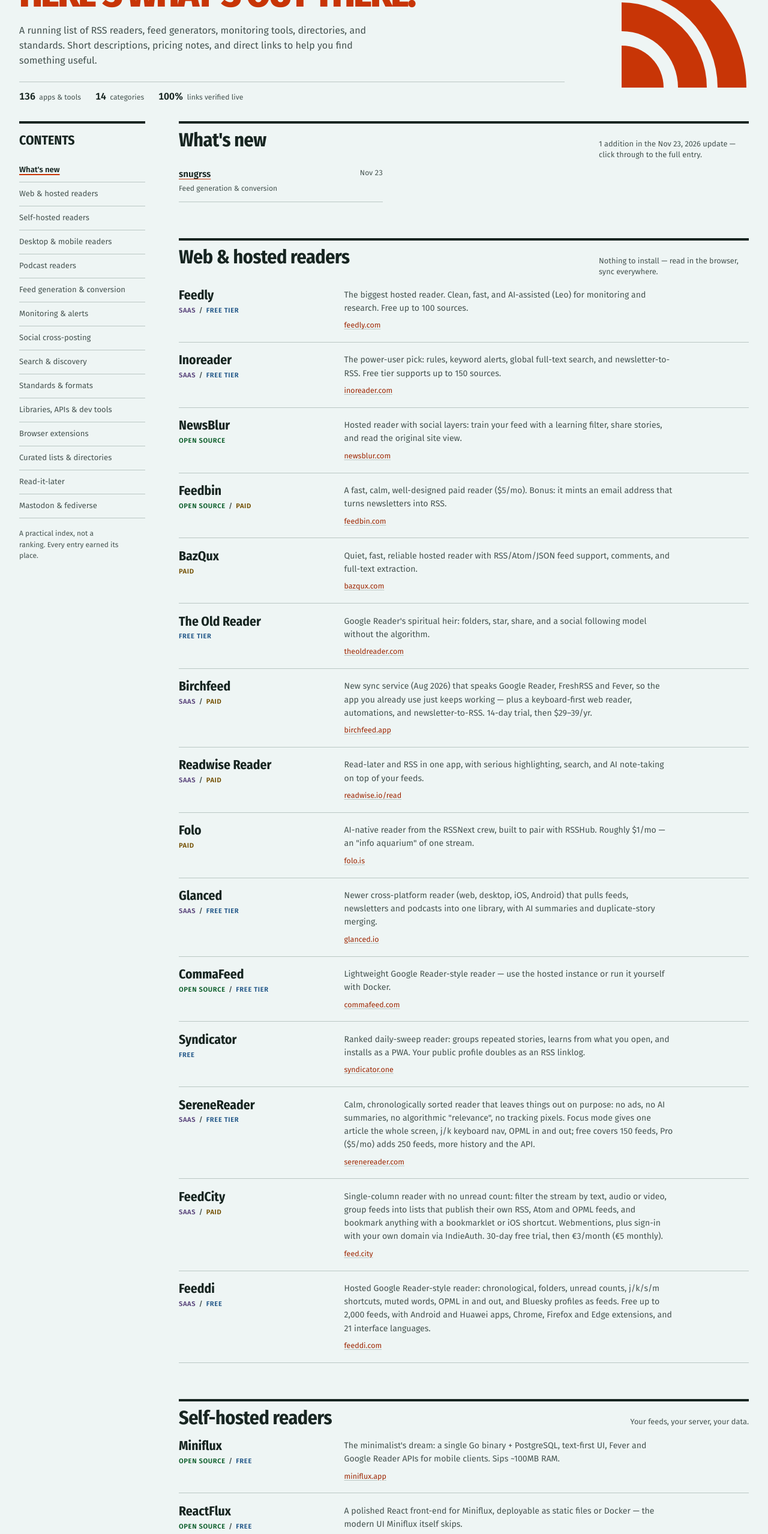
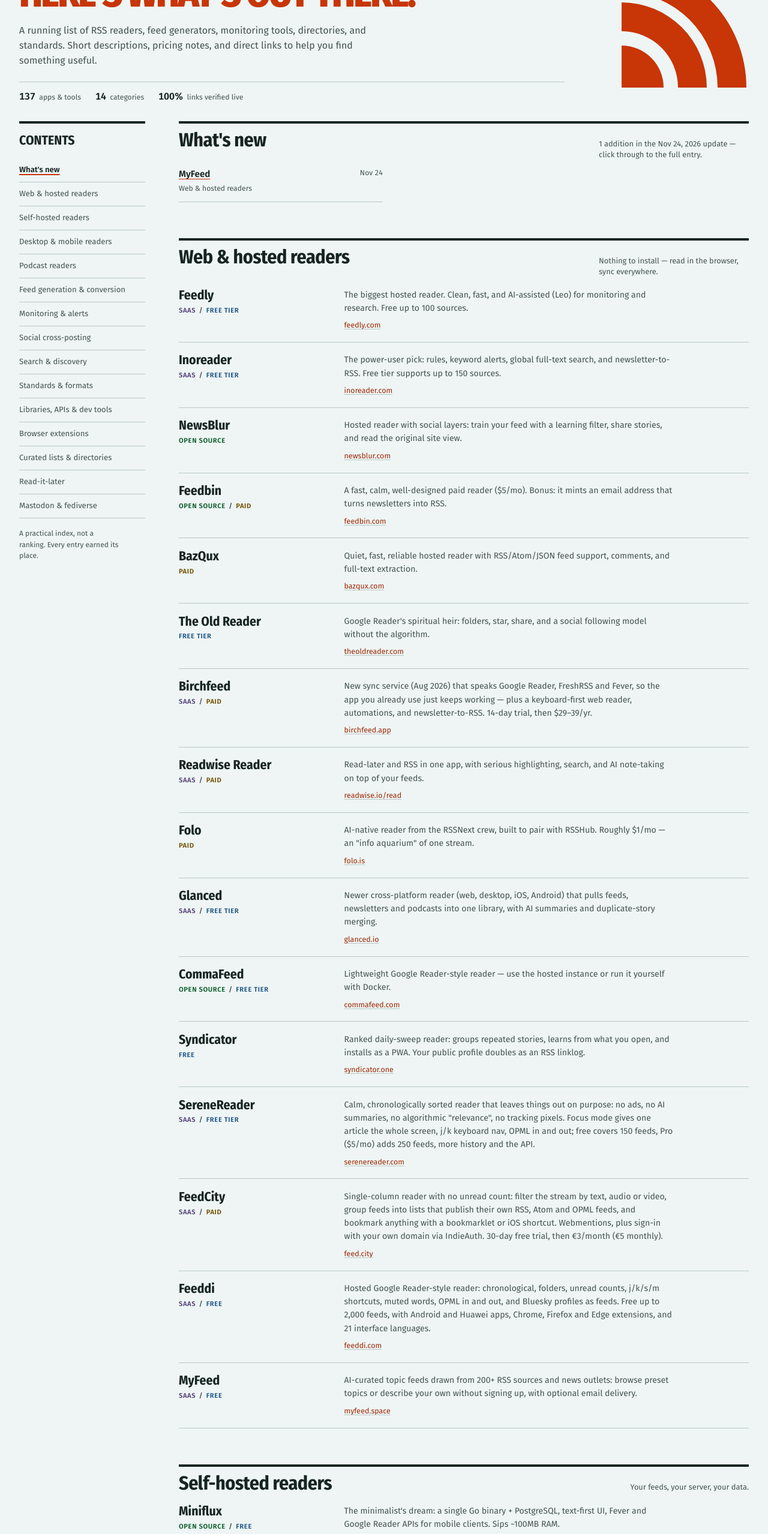
Before and after one commit to jcrabapple/rss-universe, a plain HTML site: page index.html in a window 1280 px wide. Shown: the part 240-2797 px from the top of the page at 60% size. Drawn offline with Linux system fonts and the light colour scheme.

Commit message:
Add MyFeed web reader to web & hosted readers (issue #35)

```diff
--- a/index.html
+++ b/index.html
@@ -590,11 +590,11 @@ FINISH: Desktop/mobile inspection, accessibility and behavior checks, detector,
     <h1 class="serif">RSS still works.<em>Here's what's out there.</em></h1>
     <p class="lede">A running list of RSS readers, feed generators, monitoring tools, directories, and standards. Short descriptions, pricing notes, and direct links to help you find something useful.</p>
     <div class="hero-stats">
-      <div class="stat"><b>136</b><span>apps &amp; tools</span></div>
+      <div class="stat"><b>137</b><span>apps &amp; tools</span></div>
       <div class="stat"><b>14</b><span>categories</span></div>
       <div class="stat"><b>100%</b><span>links verified live</span></div>
     </div>
-    <p class="hero-updated">A living directory, independently maintained. Updated Nov 23, 2026.</p>
+    <p class="hero-updated">A living directory, independently maintained. Updated Nov 24, 2026.</p>
   </div>
   <div class="hero-mark" aria-hidden="true">
     <svg viewBox="0 0 240 240" fill="none">
@@ -638,10 +638,10 @@ FINISH: Desktop/mobile inspection, accessibility and behavior checks, detector,
   <section class="whatsnew" id="whatsnew" aria-label="What's new">
     <div class="sec-head whatsnew-head">
       <h2 class="serif">What's new</h2>
-      <span class="blurb"><span class="blurb-full">1 addition in the Nov 23, 2026 update — click through to the full entry.</span><span class="blurb-short">1 addition &middot; Nov 23, 2026</span></span>
+      <span class="blurb"><span class="blurb-full">1 addition in the Nov 24, 2026 update — click through to the full entry.</span><span class="blurb-short">1 addition &middot; Nov 24, 2026</span></span>
     </div>
     <div class="wn-grid">
-      <a class="wn-card" href="#fn-snugrss"><b>snugrss</b><span class="wn-cat">Feed generation &amp; conversion</span><span class="wn-date">Nov 23</span></a>
+      <a class="wn-card" href="#fn-myfeed"><b>MyFeed</b><span class="wn-cat">Web &amp; hosted readers</span><span class="wn-date">Nov 24</span></a>
     </div>
   </section>
 
@@ -663,6 +663,7 @@ FINISH: Desktop/mobile inspection, accessibility and behavior checks, detector,
       <article class="card"><div class="card-head"><h3><a href="https://serenereader.com/" target="_blank" rel="noopener">SereneReader</a></h3><div class="card-meta"><span class="chip saas">SaaS</span><span class="chip free">free tier</span></div></div><p>Calm, chronologically sorted reader that leaves things out on purpose: no ads, no AI summaries, no algorithmic "relevance", no tracking pixels. Focus mode gives one article the whole screen, j/k keyboard nav, OPML in and out; free covers 150 feeds, Pro ($5/mo) adds 250 feeds, more history and the API.</p><a class="url" href="https://serenereader.com/" target="_blank" rel="noopener">serenereader.com</a></article>
       <article class="card"><div class="card-head"><h3><a href="https://feed.city/" target="_blank" rel="noopener">FeedCity</a></h3><div class="card-meta"><span class="chip saas">SaaS</span><span class="chip paid">paid</span></div></div><p>Single-column reader with no unread count: filter the stream by text, audio or video, group feeds into lists that publish their own RSS, Atom and OPML feeds, and bookmark anything with a bookmarklet or iOS shortcut. Webmentions, plus sign-in with your own domain via IndieAuth. 30-day free trial, then €3/month (€5 monthly).</p><a class="url" href="https://feed.city/" target="_blank" rel="noopener">feed.city</a></article>
       <article class="card"><div class="card-head"><h3><a href="https://feeddi.com/" target="_blank" rel="noopener">Feeddi</a></h3><div class="card-meta"><span class="chip saas">SaaS</span><span class="chip free">free</span></div></div><p>Hosted Google Reader-style reader: chronological, folders, unread counts, j/k/s/m shortcuts, muted words, OPML in and out, and Bluesky profiles as feeds. Free up to 2,000 feeds, with Android and Huawei apps, Chrome, Firefox and Edge extensions, and 21 interface languages.</p><a class="url" href="https://feeddi.com/" target="_blank" rel="noopener">feeddi.com</a></article>
+      <article class="card" id="fn-myfeed"><div class="card-head"><h3><a href="https://myfeed.space/" target="_blank" rel="noopener">MyFeed</a></h3><div class="card-meta"><span class="chip saas">SaaS</span><span class="chip free">free</span></div></div><p>AI-curated topic feeds drawn from 200+ RSS sources and news outlets: browse preset topics or describe your own without signing up, with optional email delivery.</p><a class="url" href="https://myfeed.space/" target="_blank" rel="noopener">myfeed.space</a></article>
     </div>
   </section>
 
@@ -748,7 +749,7 @@ FINISH: Desktop/mobile inspection, accessibility and behavior checks, detector,
       <article class="card"><div class="card-head"><h3><a href="https://github.com/IndieWebClubBlr/feed-mixer" target="_blank" rel="noopener">feed-mixer</a></h3><div class="card-meta"><span class="chip os">open source</span><span class="chip free">free</span></div></div><p>Reads an OPML list, fetches every feed concurrently and writes one combined Atom feed — built to run on a GitHub Actions schedule and publish to GitHub Pages, so no server of your own is needed. Keeps a disk cache so one flaky feed does not drop out of the mix.</p><a class="url" href="https://github.com/IndieWebClubBlr/feed-mixer" target="_blank" rel="noopener">github.com/IndieWebClubBlr/feed-mixer</a></article>
       <article class="card"><div class="card-head"><h3><a href="https://bookmark-rss.woodland.cafe/" target="_blank" rel="noopener">Mastodon Bookmark RSS</a></h3><div class="card-meta"><span class="chip os">open source</span><span class="chip free">free</span></div></div><p>Turns your Mastodon bookmarks into an RSS feed your reader can subscribe to. Stateless: it stores nothing, and the credentials ride inside the secret feed URL. MIT-licensed, so anyone can run their own copy; the hosted instance is free.</p><a class="url" href="https://bookmark-rss.woodland.cafe/" target="_blank" rel="noopener">bookmark-rss.woodland.cafe</a></article>
       <article class="card"><div class="card-head"><h3><a href="https://byedoom.com/" target="_blank" rel="noopener">ByeDoom</a></h3><div class="card-meta"><span class="chip free">free</span></div></div><p>Paste a public Instagram, Facebook, LinkedIn, X, TikTok, YouTube, Substack, Mastodon, Bluesky or Threads profile and get a hosted feed back: it surfaces the platform&#39;s own feed when one exists and builds one when it doesn&#39;t. Free, tip-funded one-person project.</p><a class="url" href="https://byedoom.com/" target="_blank" rel="noopener">byedoom.com</a></article>
-      <article class="card" id="fn-snugrss"><div class="card-head"><h3><a href="https://codeberg.org/jkramer/snugrss" target="_blank" rel="noopener">snugrss</a></h3><div class="card-meta"><span class="chip os">open source</span><span class="chip free">free</span></div></div><p>Rust CLI tool meant to run on a cron schedule: scrapes websites into RSS 2.0 feeds using CSS selectors in a TOML config, or processes existing feeds with regex include/exclude filters, redirect resolution and Readability full-article extraction. GPL-3.0, installs via Cargo.</p><a class="url" href="https://codeberg.org/jkramer/snugrss" target="_blank" rel="noopener">codeberg.org/jkramer/snugrss</a></article>
+      <article class="card"><div class="card-head"><h3><a href="https://codeberg.org/jkramer/snugrss" target="_blank" rel="noopener">snugrss</a></h3><div class="card-meta"><span class="chip os">open source</span><span class="chip free">free</span></div></div><p>Rust CLI tool meant to run on a cron schedule: scrapes websites into RSS 2.0 feeds using CSS selectors in a TOML config, or processes existing feeds with regex include/exclude filters, redirect resolution and Readability full-article extraction. GPL-3.0, installs via Cargo.</p><a class="url" href="https://codeberg.org/jkramer/snugrss" target="_blank" rel="noopener">codeberg.org/jkramer/snugrss</a></article>
     </div>
   </section>
 
@@ -897,7 +898,7 @@ FINISH: Desktop/mobile inspection, accessibility and behavior checks, detector,
       <circle cx="6.4" cy="17.6" r="1.6" fill="currentColor"/>
     </svg>
   </div>
-  <p>The RSS Universe — 136 apps, tools and standards, every link checked live on November 23, 2026.</p>
+  <p>The RSS Universe — 137 apps, tools and standards, every link checked live on November 24, 2026.</p>
   <p>RSS is the oldest social network that never sold your data.</p>
   <p><a href="https://github.com/jcrabapple/rss-universe/issues/new" target="_blank" rel="noopener">Suggest a link on GitHub</a> · <a href="/feed.xml" type="application/rss+xml">Changelog feed</a></p>
 </footer>
```
Also changed, not shown: 1 other file.
